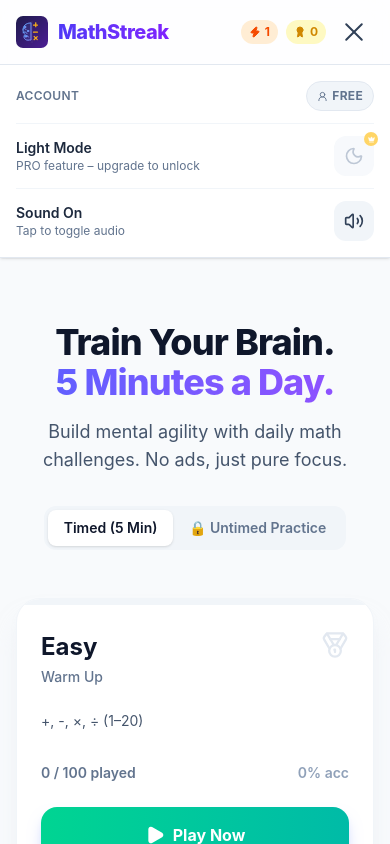
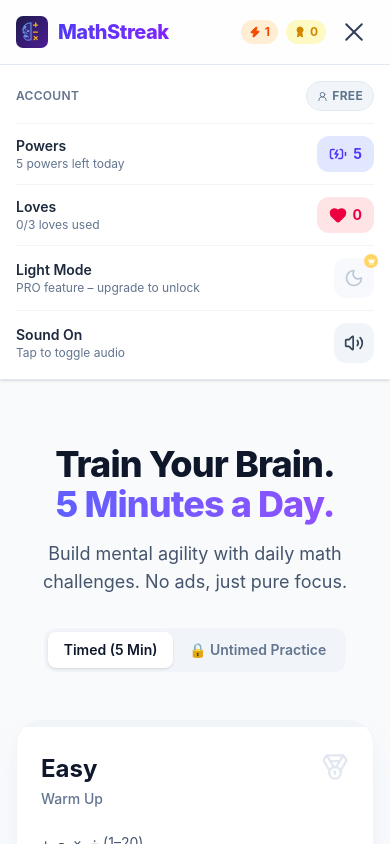
Before and after one commit to officialmuneebahmad/11.Math-Game, a React (Vite) app: page / in a window 390 px wide. Both pictures are taken after a click on the button "Toggle menu". Shown: the top 844 px of the page. Built offline with nearby package versions, Linux system fonts and the light colour scheme.

Commit message:
feat: add love and power indicators to mobile burger menu

```diff
--- a/src/components/Header.tsx
+++ b/src/components/Header.tsx
@@ -333,6 +333,49 @@ const Header = () => {
 
               <div className="h-px bg-slate-100 dark:bg-slate-800" />
 
+              {/* Powers */}
+              <div className="flex items-center justify-between">
+                <div className="flex flex-col">
+                  <span className="text-sm font-semibold text-slate-800 dark:text-slate-200">Powers</span>
+                  <span className="text-xs text-slate-500 dark:text-slate-400">
+                    {isPaid ? 'Unlimited Powers' : `${powers} powers left today`}
+                  </span>
+                </div>
+                <div
+                  onClick={() => { if (!isPaid) { setMenuOpen(false); setPaywallOpen(true); } }}
+                  className={`flex items-center gap-1.5 px-3 py-2 rounded-xl cursor-pointer transition-colors ${
+                    isPaid
+                      ? 'bg-emerald-100 dark:bg-emerald-900/30 text-emerald-600 dark:text-emerald-400'
+                      : 'bg-indigo-100 dark:bg-indigo-900/30 text-indigo-600 dark:text-indigo-400 hover:bg-indigo-200'
+                  }`}
+                >
+                  <BatteryCharging size={18} className={isPaid ? 'animate-pulse' : ''} />
+                  <span className="font-bold text-sm">{isPaid ? '\u221E' : powers}</span>
+                </div>
+              </div>
+
+              <div className="h-px bg-slate-100 dark:bg-slate-800" />
+
+              {/* Loves */}
+              <div className="flex items-center justify-between">
+                <div className="flex flex-col">
+                  <span className="text-sm font-semibold text-slate-800 dark:text-slate-200">Loves</span>
+                  <span className="text-xs text-slate-500 dark:text-slate-400">
+                    {isPaid ? 'Unlimited hearts' : `${loveCount}/3 loves used`}
+                  </span>
+                </div>
+                <motion.button
+                  whileTap={{ scale: 0.85 }}
+                  onClick={handleLoveClick}
+                  className="flex items-center gap-1.5 px-3 py-2 rounded-xl bg-rose-100 dark:bg-rose-900/30 text-rose-600 dark:text-rose-400 hover:bg-rose-200 dark:hover:bg-rose-900/50 transition-colors"
+                >
+                  <Heart size={18} className="fill-current" />
+                  <span className="font-bold text-sm">{loveCount}</span>
+                </motion.button>
+              </div>
+
+              <div className="h-px bg-slate-100 dark:bg-slate-800" />
+
               {/* Theme Toggle */}
               <div className="flex items-center justify-between">
                 <div className="flex flex-col">
```
